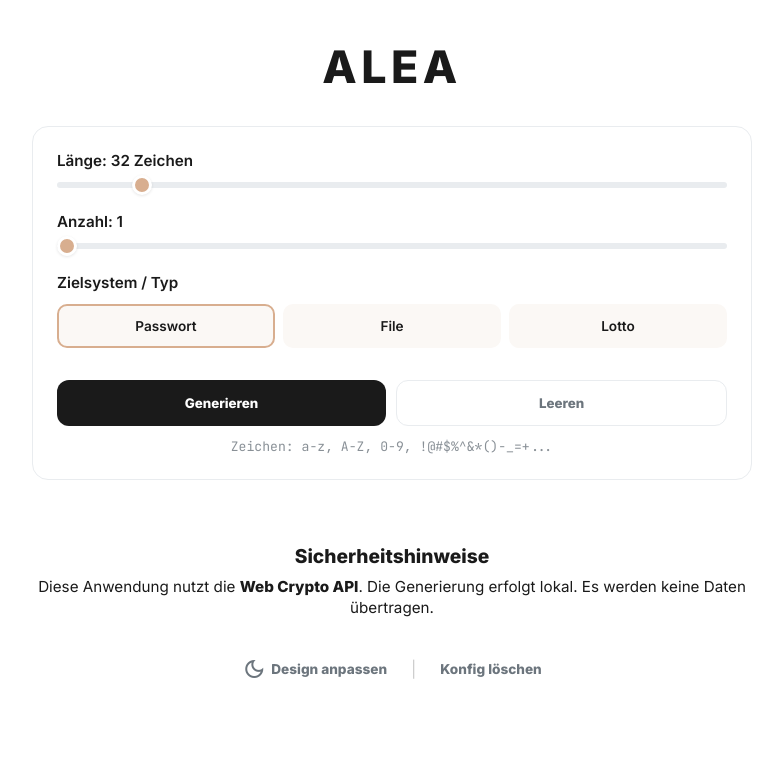
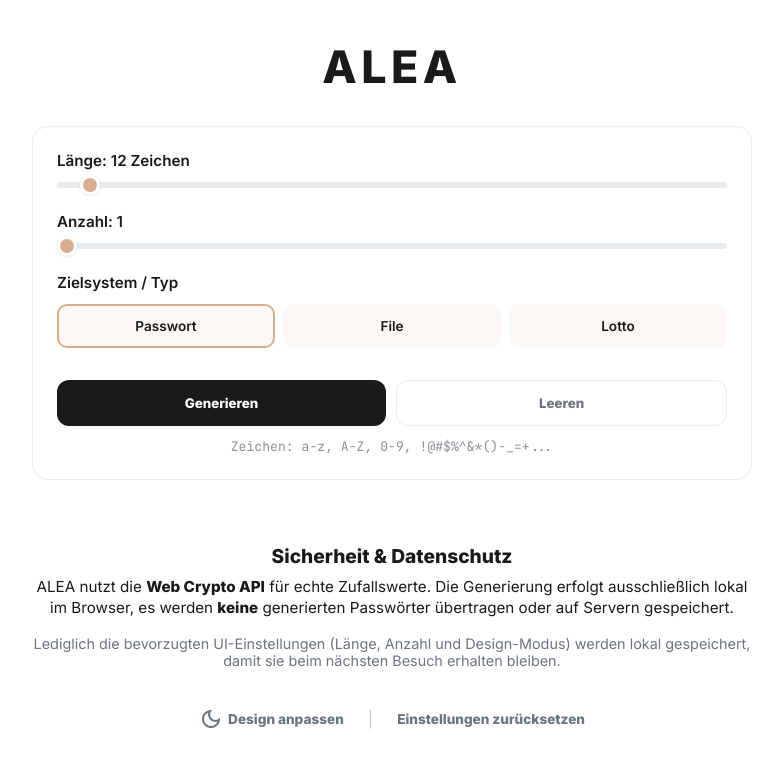
Before and after one commit to frederikanspach/alea, a website built with Vite: page index.html in a window 1280 px wide. Shown: the whole page, without its empty margins (248-1031 px from the left). Built offline with nearby package versions, Linux system fonts and the light colour scheme.

Commit message:
polish UI copy and enhance security documentation in footer

```diff
--- a/index.html
+++ b/index.html
@@ -24,9 +24,9 @@
       <section class="settings unselectable">
         <div class="control-group">
           <label for="length-slider"
-            >Länge: <span id="length-value">32</span> Zeichen</label
+            >Länge: <span id="length-value">12</span> Zeichen</label
           >
-          <input type="range" id="length-slider" min="3" max="256" value="32" />
+          <input type="range" id="length-slider" min="3" max="256" value="12" />
         </div>
 
         <div class="control-group">
@@ -71,10 +71,17 @@
 
       <footer class="footer-area unselectable">
         <div class="security-info">
-          <h3>Sicherheitshinweise</h3>
+          <h3>Sicherheit & Datenschutz</h3>
           <p class="security-explanation">
-            Diese Anwendung nutzt die <strong>Web Crypto API</strong>. Die
-            Generierung erfolgt lokal. Es werden keine Daten übertragen.
+            ALEA nutzt die <strong>Web Crypto API</strong> für echte
+            Zufallswerte. Die Generierung erfolgt ausschließlich lokal im
+            Browser, es werden <strong>keine</strong> generierten Passwörter
+            übertragen oder auf Servern gespeichert.
+          </p>
+          <p class="storage-info">
+            Lediglich die bevorzugten UI-Einstellungen (Länge, Anzahl und
+            Design-Modus) werden lokal gespeichert, damit sie beim nächsten
+            Besuch erhalten bleiben.
           </p>
         </div>
 
@@ -86,7 +93,9 @@
             <span>Design anpassen</span>
           </button>
           <span class="separator">|</span>
-          <button id="clear-lc-btn" class="text-btn">Konfig löschen</button>
+          <button id="clear-lc-btn" class="text-btn">
+            Einstellungen zurücksetzen
+          </button>
         </div>
       </footer>
     </div>
--- a/src/styles.scss
+++ b/src/styles.scss
@@ -254,6 +254,12 @@ button {
         .security-explanation {
             font-size: 0.95rem;
             line-height: 1.4;
+            margin-bottom: 1rem; // <-- Fügt Abstand nach dem ersten Absatz hinzu
+        }
+
+        .storage-info {
+            font-size: 0.9rem; // Optional: etwas kleiner für die Hierarchie
+            color: $color-text-muted; // Optional: etwas dezenter
         }
     }
 
```
